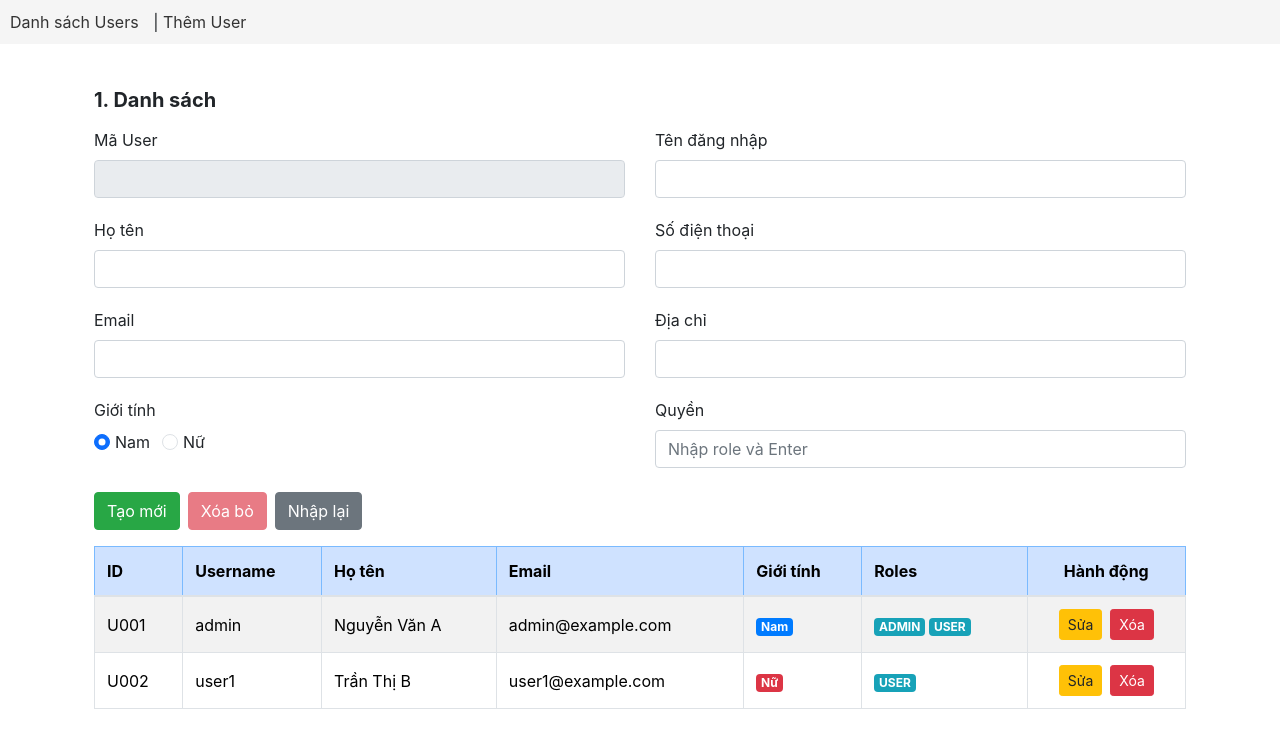
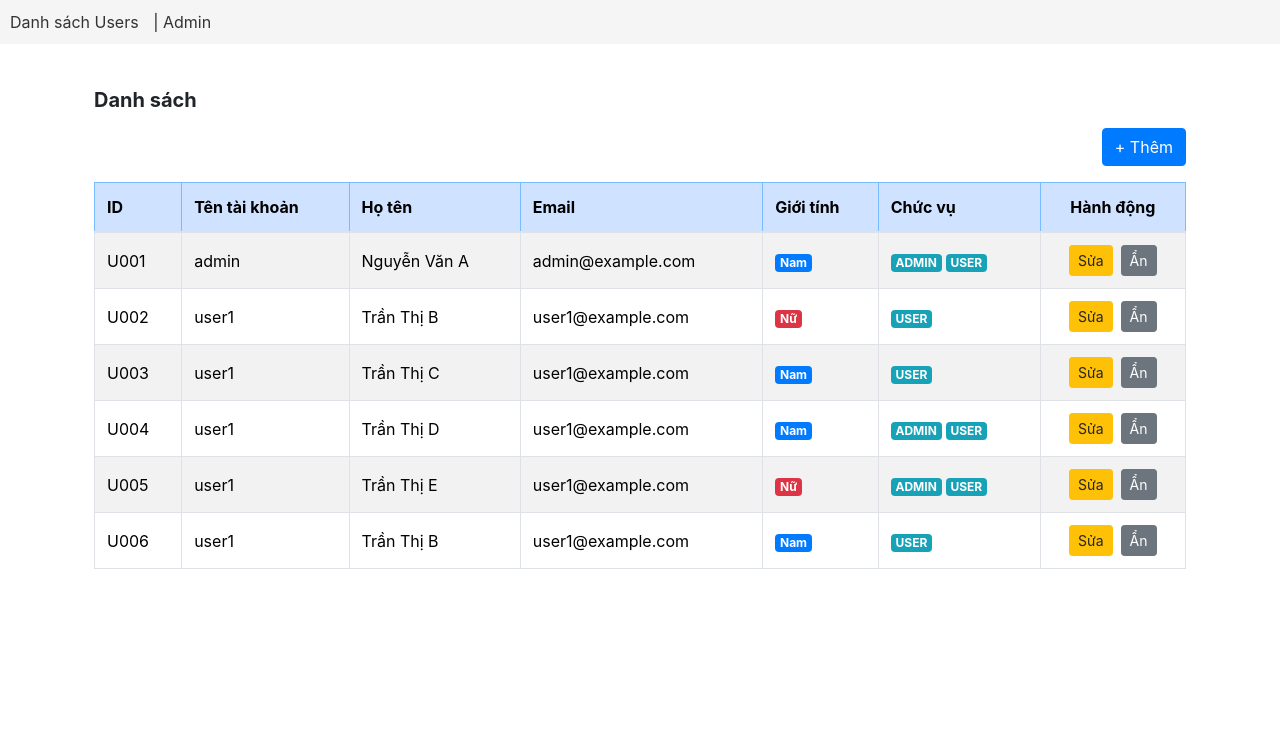
Before and after one commit to Jomurice/DATN_AILMS_FE, a Vue app: page /users/edit/1 in a window 1280 px wide. Shown: the top 748 px of the page. Built offline with nearby package versions, Linux system fonts and the light colour scheme; no server answers.

Commit message:
commit:02 list uset

```diff
--- a/src/App.vue
+++ b/src/App.vue
@@ -5,7 +5,7 @@
   <div>
     <nav style="margin-bottom:20px;">
       <router-link to="/users">Danh sách Users</router-link> |
-      <router-link to="/users/add">Thêm User</router-link>
+      <router-link to="/users/add">Admin</router-link>
     </nav>
     <router-view></router-view>
   </div>
--- a/src/components/admin/UserManagement.vue
+++ b/src/components/admin/UserManagement.vue
@@ -1,100 +1,41 @@
 <template>
   <div class="container p-4">
-    <h5 class="fw-bold mb-3">1. Danh sách</h5>
-
-
-    <form @submit.prevent="handleSubmit" class="mb-3">
-      <div class="row g-3">
-        <div class="col-md-6">
-          <label class="form-label">Mã User</label>
-          <input type="text" v-model="form.id" class="form-control" disabled />
-        </div>
-        <div class="col-md-6">
-          <label class="form-label">Tên đăng nhập</label>
-          <input type="text" v-model="form.username" class="form-control" :class="{ 'is-invalid': errors.username }" />
-          <div class="invalid-feedback">{{ errors.username }}</div>
-        </div>
-        <div class="col-md-6">
-          <label class="form-label">Họ tên</label>
-          <input type="text" v-model="form.name" class="form-control" :class="{ 'is-invalid': errors.name }" />
-          <div class="invalid-feedback">{{ errors.name }}</div>
-        </div>
-        <div class="col-md-6">
-          <label class="form-label">Số điện thoại</label>
-          <input type="text" v-model="form.phone" class="form-control" :class="{ 'is-invalid': errors.phone }" />
-          <div class="invalid-feedback">{{ errors.phone }}</div>
-        </div>
-        <div class="col-md-6">
-          <label class="form-label">Email</label>
-          <input type="email" v-model="form.email" class="form-control" :class="{ 'is-invalid': errors.email }" />
-          <div class="invalid-feedback">{{ errors.email }}</div>
-        </div>
-        <div class="col-md-6">
-          <label class="form-label">Địa chỉ</label>
-          <input type="text" v-model="form.address" class="form-control" />
-        </div>
-        <div class="col-md-6">
-          <label class="form-label">Giới tính</label><br />
-          <div class="form-check form-check-inline">
-            <input class="form-check-input" type="radio" value="true" v-model="form.gender" />
-            <label class="form-check-label">Nam</label>
-          </div>
-          <div class="form-check form-check-inline">
-            <input class="form-check-input" type="radio" value="false" v-model="form.gender" />
-            <label class="form-check-label">Nữ</label>
-          </div>
-        </div>
-        <div class="col-md-6">
-          <label class="form-label">Quyền</label>
-          <input type="text" v-model="roleInput" class="form-control" placeholder="Nhập role và Enter"
-            @keyup.enter.prevent="addRole" />
-          <div class="mt-2">
-            <span v-for="role in form.roles" :key="role" class="badge bg-info me-1">
-              {{ role }}
-              <button type="button" class="btn-close btn-close-white btn-sm ms-1" @click="removeRole(role)"></button>
-            </span>
-          </div>
-        </div>
-      </div>
-
-
-      <div class="mt-3 d-flex gap-2">
-        <button type="submit" class="btn btn-success">{{ editing ? "Cập nhật" : "Tạo mới" }}</button>
-        <button type="button" class="btn btn-danger" @click="deleteUser(form.id)" :disabled="!editing">Xóa bỏ</button>
-        <button type="button" class="btn btn-secondary" @click="resetForm">Nhập lại</button>
-      </div>
-    </form>
-
-
+    <h5 class="fw-bold mb-3">Danh sách</h5>
+    <div class="d-flex justify-content-end mb-3">
+      <button class="btn btn-primary" @click="$router.push('/users/add')">+ Thêm </button>
+    </div>
     <table class="table table-bordered table-striped">
       <thead class="table-primary">
         <tr>
           <th>ID</th>
-          <th>Username</th>
+          <th>Tên tài khoản</th>
           <th>Họ tên</th>
           <th>Email</th>
           <th>Giới tính</th>
-          <th>Roles</th>
+          <th>Chức vụ</th>
           <th class="text-center">Hành động</th>
         </tr>
       </thead>
       <tbody>
-        <tr v-for="u in users" :key="u.id">
-          <td>{{ u.id }}</td>
-          <td>{{ u.username }}</td>
-          <td>{{ u.name }}</td>
-          <td>{{ u.email }}</td>
+        <tr v-for="user in users" :key="user.id">
+          <td>{{ user.id }}</td>
+          <td>{{ user.username }}</td>
+          <td>{{ user.name }}</td>
+          <td>{{ user.email }}</td>
           <td>
-            <span v-if="u.gender === 'true'" class="badge bg-primary">Nam</span>
+            <span v-if="user.gender === 'true'" class="badge bg-primary">Nam</span>
             <span v-else class="badge bg-danger">Nữ</span>
           </td>
           <td>
-            <span v-for="r in u.roles" :key="r" class="badge bg-info me-1">{{ r }}</span>
+            <span v-for="role in user.roles" :key="role" class="badge bg-info me-1">{{ role }}</span>
           </td>
           <td class="text-center">
-            <button class="btn btn-sm btn-warning me-2" @click="editUser(u)">Sửa</button>
-            <button class="btn btn-sm btn-danger" @click="deleteUser(u.id)">Xóa</button>
+            <button class="btn btn-sm btn-warning me-2" @click="editUser(user.id)">Sửa</button>
+            <button class="btn btn-sm btn-secondary" @click="hideUser(user.id)">Ẩn</button>
           </td>
+        </tr>
+        <tr v-if="users.length === 0">
+          <td colspan="7" class="text-center">No data</td>
         </tr>
       </tbody>
     </table>
@@ -102,95 +43,43 @@
 </template>
 
 <script setup>
-import { ref } from "vue";
+import { ref, onMounted } from "vue";
 import axios from "axios";
 
 const users = ref([
-  { id: "U001", username: "admin", name: "Nguyễn Văn A", phone: "0909123456", email: "admin@example.com", address: "HN", gender: "true", roles: ["ADMIN", "USER"] },
-  { id: "U002", username: "user1", name: "Trần Thị B", phone: "0912345678", email: "user1@example.com", address: "HCM", gender: "false", roles: ["USER"] }
+  { id: "U001", username: "admin", name: "Nguyễn Văn A", email: "admin@example.com", gender: "true", roles: ["ADMIN", "USER"] },
+  { id: "U002", username: "user1", name: "Trần Thị B", email: "user1@example.com", gender: "false", roles: ["USER"] },
+  { id: "U003", username: "user1", name: "Trần Thị C", email: "user1@example.com", gender: "true", roles: ["USER"] },
+  { id: "U004", username: "user1", name: "Trần Thị D", email: "user1@example.com", gender: "true", roles: ["ADMIN", "USER"] },
+  { id: "U005", username: "user1", name: "Trần Thị E", email: "user1@example.com", gender: "false", roles:["ADMIN", "USER"] },
+  { id: "U006", username: "user1", name: "Trần Thị B", email: "user1@example.com", gender: "true", roles: ["USER"] }
 ]);
 
-const form = ref({ id: "", username: "", name: "", phone: "", email: "", address: "", gender: "true", roles: [] });
-const editing = ref(false);
-const roleInput = ref("");
-const errors = ref({});
-
-
-const validateForm = () => {
-  errors.value = {};
-  let valid = true;
-  if (!form.value.username) {
-    errors.value.username = "Vui lòng nhập tên đăng nhập";
-    valid = false;
-  }
-  if (!form.value.name) {
-    errors.value.name = "Vui lòng nhập họ tên";
-    valid = false;
-  }
-  if (!form.value.email) {
-    errors.value.email = "Vui lòng nhập email";
-    valid = false;
-  } else if (!/\S+@\S+\.\S+/.test(form.value.email)) {
-    errors.value.email = "Email không hợp lệ";
-    valid = false;
-  }
-  if (form.value.phone && !/^[0-9]{9,11}$/.test(form.value.phone)) {
-    errors.value.phone = "Số điện thoại không hợp lệ";
-    valid = false;
-  }
-  return valid;
-};
-
-
-const handleSubmit = async () => {
-  if (!validateForm()) return;
-
-  if (editing.value) {
-
-    await axios.put(`/api/users/${form.value.id}`, form.value);
-    const idx = users.value.findIndex((u) => u.id === form.value.id);
-    if (idx !== -1) users.value[idx] = { ...form.value };
-  } else {
-
-    form.value.id = "U" + (users.value.length + 1).toString().padStart(3, "0");
-    await axios.post("/api/users", form.value);
-    users.value.push({ ...form.value });
-  }
-  resetForm();
-};
-
-
-const editUser = (u) => {
-  form.value = { ...u };
-  editing.value = true;
-};
-
-
-const deleteUser = async (id) => {
-  if (!id) return;
-  if (confirm("Bạn có chắc chắn muốn xóa?")) {
-    await axios.delete(`/api/users/${id}`);
-    users.value = users.value.filter((u) => u.id !== id);
-    if (form.value.id === id) resetForm();
+const fetchUsers = async () => {
+  try {
+    const response = await axios.get("http://localhost:8080/users");
+    users.value = response.data;
+  } catch (error) {
+    console.error("Error fetching users:", error);
   }
 };
 
-
-const resetForm = () => {
-  form.value = { id: "", username: "", name: "", phone: "", email: "", address: "", gender: "true", roles: [] };
-  editing.value = false;
-  errors.value = {};
+const editUser = (id) => {
+  $router.push(`/users/edit/${id}`);
 };
 
-const addRole = () => {
-  if (roleInput.value && !form.value.roles.includes(roleInput.value)) {
-    form.value.roles.push(roleInput.value);
+const hideUser = async (id) => {
+  if (confirm("Bạn có chắc chắn muốn ẩn người dùng này?")) {
+    try {
+      await axios.put(`http://localhost:8080/users/${id}/hide`, { hidden: true });
+      users.value = users.value.filter((u) => u.id !== id); // Remove hidden user from list
+    } catch (error) {
+      console.error("Error hiding user:", error);
+    }
   }
-  roleInput.value = "";
 };
-const removeRole = (r) => {
-  form.value.roles = form.value.roles.filter((x) => x !== r);
-};
+
+onMounted(fetchUsers);
 </script>
 
 <style scoped>
@@ -201,10 +90,4 @@ const removeRole = (r) => {
 .table th {
   vertical-align: middle;
 }
-.is-invalid {
-  border-color: red;
-}
-.invalid-feedback {
-  display: block;
-}
 </style>
--- a/src/router/index.js
+++ b/src/router/index.js
@@ -1,7 +1,5 @@
 import { createRouter, createWebHistory } from 'vue-router'
-
 import UserManagement from '../components/admin/UserManagement.vue'
-
 
 const routes = [
   { path: '/', redirect: '/users' },
```
